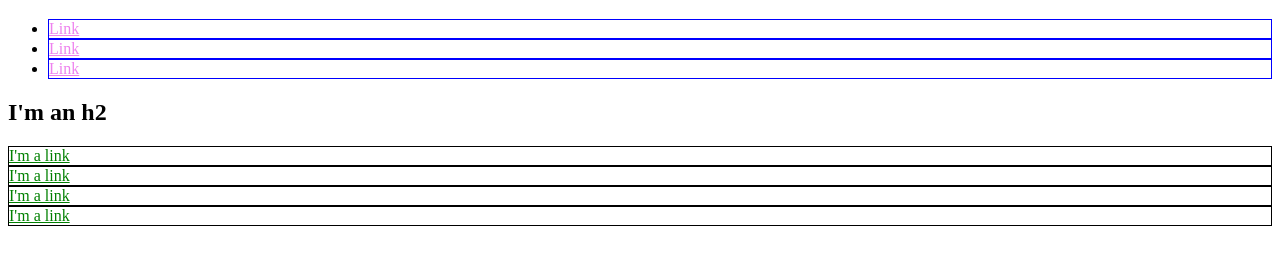
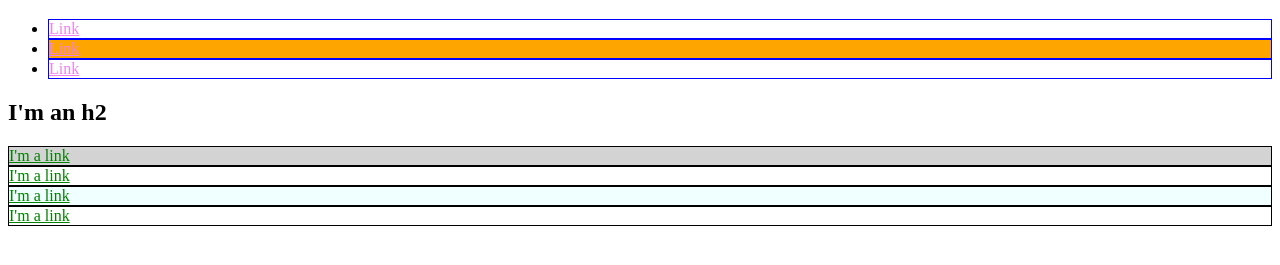
Before and after one commit to kimwipes/kimwipes.github.io, a plain HTML site: page index.html in a window 1280 px wide. Shown: the part 61-326 px from the top of the page. Drawn offline with Linux system fonts and the light colour scheme.

Commit message:
Completed Chapter1

```diff
--- a/index.html
+++ b/index.html
@@ -7,17 +7,26 @@
       a {
         color: red;
       }
-      div {
+      .azure-box {
+        background-color: azure;
+      }
+      .bio-box {
         border: 1px solid black;
       }
-      div a {
+      .bio-box a {
         color: green;
+      }
+      #exec-bio {
+        background-color: lightgray;
       }
       li {
         border: 1px solid blue;
       }
       li a {
         color: violet;
+      }
+      #orange-box {
+        background-color: orange;
       }
     </style>
   </head>
@@ -27,7 +36,7 @@
       <li>
         <a href="https://example.com/">Link</a>
       </li>
-      <li>
+      <li id="orange-box">
         <a href="https://example.com/">Link</a>
       </li>
       <li>
@@ -35,16 +44,16 @@
       </li>
     </ul>
     <h2>I'm an h2</h2>
-    <div>
+    <div id="exec-bio" class="bio-box">
       <a href="https://example.com/">I'm a link</a>
     </div>
-    <div>
+    <div class="bio-box">
       <a href="https://example.com/">I'm a link</a>
     </div>
-    <div>
+    <div class="bio-box azure-box">
       <a href="https://example.com/">I'm a link</a>
     </div>
-    <div>
+    <div class="bio-box">
       <a href="https://example.com/">I'm a link</a>
     </div>
   </body>
```
